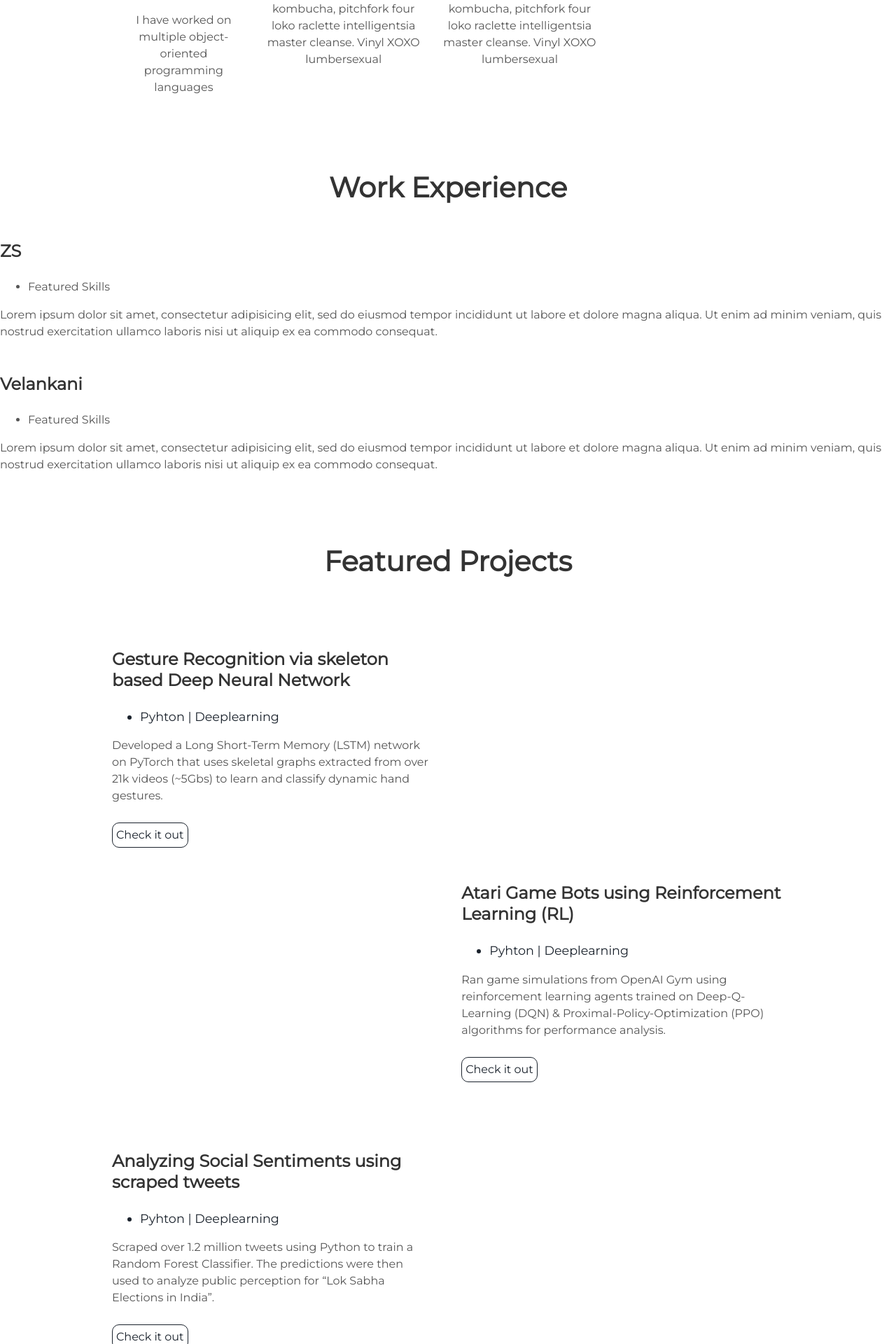
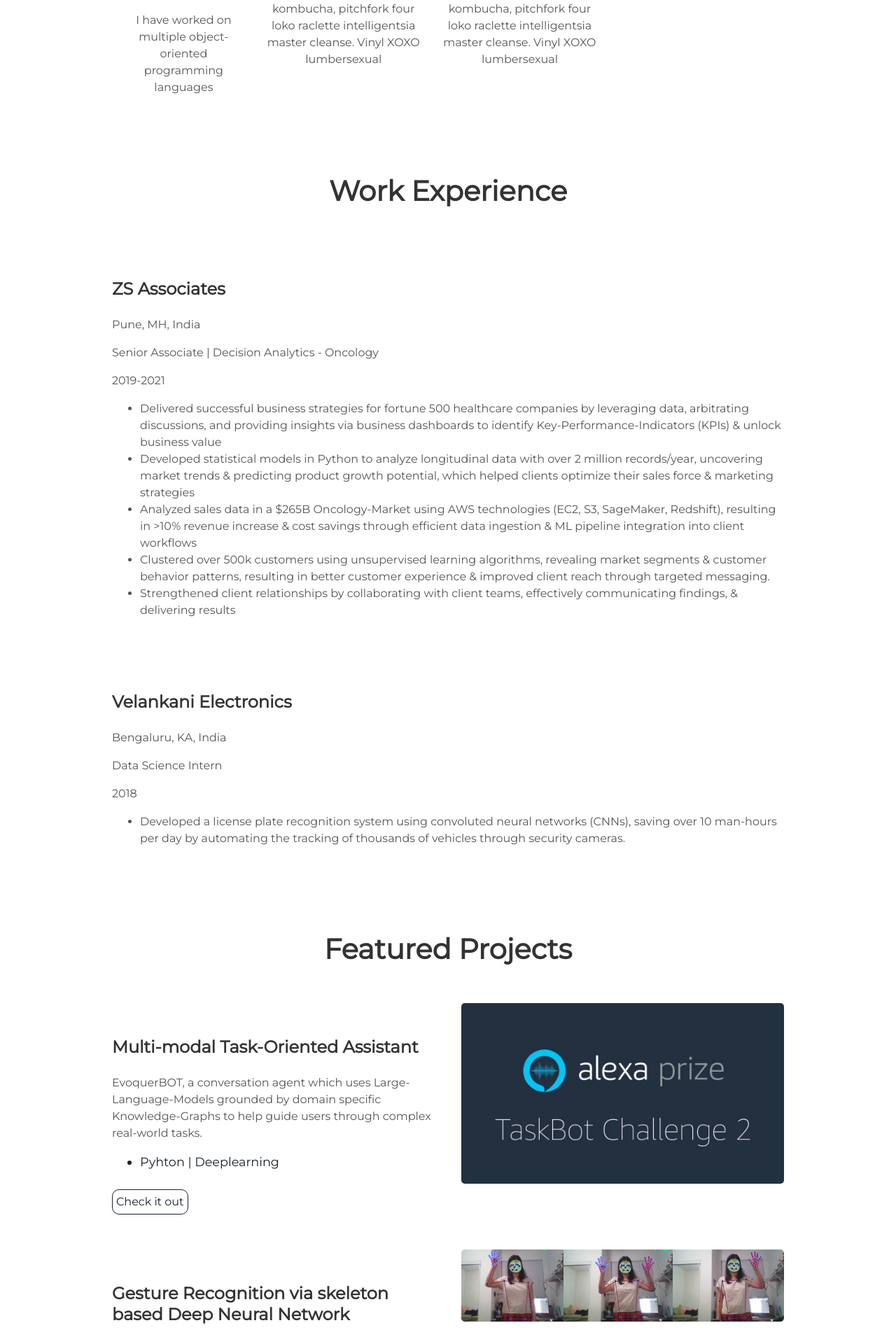
Before and after one commit to rishabhbhatt009/rishabhbhatt009.github.io, a Jekyll site: the page built from index.html, in a window 1280 px wide. Shown: the part 1549-3469 px from the top of the page at 70% size. Built offline with Jekyll 4.4.1, drawn with Linux system fonts in a browser that asks for light colours; some of the changed text lies outside the part shown.

Commit message:
made changes2

```diff
--- a/_includes/projects.html
+++ b/_includes/projects.html
@@ -3,53 +3,67 @@
 </div>
 
 <div class="user-projects">
-  <!-- <div class="images-right">
-    <img alt="mountains" src="{{ "/assets/img/mountains.jpg" | prepend: site.baseurl }}" />
-  </div> -->
+  <div class="images-right">
+    <img alt="alexa" src="{{ "/assets/img/amazon.jpg" | prepend: site.baseurl }}" />
+  </div>
   <div class="contents">
-    <h3> Gesture Recognition via skeleton based Deep Neural Network </h3>
+    <h3> Multi-modal Task-Oriented Assistant </h3>
+    <p>EvoquerBOT, a conversation agent which uses Large-Language-Models grounded by domain specific Knowledge-Graphs to help guide users through complex real-world tasks.</p>
     <ul>
       <li> Pyhton | Deeplearning </li>
     </ul>
-    <p>Developed a Long Short-Term Memory (LSTM) network on PyTorch that uses skeletal graphs extracted from over 21k videos (~5Gbs) to learn and classify dynamic hand gestures.</p>
+    <a class="project-link" href="https://www.amazon.science/alexa-prize/teams/evoquerbot-taskbot-challenge-2">Check it out</a>
+  </div>
+</div>
+
+<div class="user-projects">
+  <div class="images-right">
+    <img alt="alexa" src="{{ "/assets/img/Pre_Proc.png" | prepend: site.baseurl }}" />
+  </div>
+  <div class="contents">
+    <h3> Gesture Recognition via skeleton based Deep Neural Network </h3>
+    <p>Developed a Long Short-Term Memory (LSTM) network on PyTorch that uses skeletal graph data from over 21k videos (~5Gbs) to learn and classify dynamic hand gestures.</p>
+    <ul>
+      <li> Pyhton | Deeplearning </li>
+    </ul>
     <a class="project-link" href="#">Check it out</a>
   </div>
 </div>
 
 <div class="user-projects">
-  <!-- <div class="images-left">
-    <img alt="mountains" src="{{ "/assets/img/skate.jpg" | prepend: site.baseurl }}" />
-  </div> -->
+  <div class="images-left">
+    <img alt="mountains" src="{{ "/assets/img/lunar_lander.gif" | prepend: site.baseurl }}" />
+  </div>
   <div class="contents-right">
     <h3> Atari Game Bots using Reinforcement Learning (RL) </h3>
+    <p>Ran game simulations using reinforcement learning agents trained on Deep-Q-Learning (DQN) & Proximal-Policy-Optimization (PPO) algorithms, to analyze performance and improve game play.</p>
     <ul>
       <li> Pyhton | Deeplearning </li>
     </ul>
-    <p>Ran game simulations from OpenAI Gym using reinforcement learning agents trained on Deep-Q-Learning (DQN) & Proximal-Policy-Optimization (PPO) algorithms for performance analysis.</p>
     <a class="project-link" href="#">Check it out</a>
   </div>
 </div>
 
 
 <div class="user-projects">
-  <!-- <div class="images-left">
-    <img alt="mountains" src="{{ "/assets/img/skate.jpg" | prepend: site.baseurl }}" />
-  </div> -->
+  <div class="images-right">
+    <img alt="mountains" src="{{ "/assets/img/giphy.gif" | prepend: site.baseurl }}" />
+  </div>
   <div class="contents">
     <h3> Analyzing Social Sentiments using scraped tweets </h3>
+    <p>Scraped over 1.2 million tweets using Python to train a Random Forest Classifier, and used the predictions to analyze public perception for “Lok Sabha Elections in India”.</p>
     <ul>
       <li> Pyhton | Deeplearning </li>
     </ul>
-    <p>Scraped over 1.2 million tweets using Python to train a Random Forest Classifier. The predictions were then used to analyze public perception for “Lok Sabha Elections in India”.</p>
     <a class="project-link" href="#">Check it out</a>
   </div>
 </div>
 
 
 <div class="user-projects">
-  <!-- <div class="images-left">
-    <img alt="mountains" src="{{ "/assets/img/skate.jpg" | prepend: site.baseurl }}" />
-  </div> -->
+  <div class="images-right">
+    <img alt="mountains" src="{{ "/assets/img/human-pose-skeleton.jpg" | prepend: site.baseurl }}" />
+  </div>
   <div class="contents">
     <h3> 3D Human Skeleton for Augmented Reality  </h3>
     <ul>
@@ -64,12 +78,12 @@
   <!-- <div class="images-left">
     <img alt="mountains" src="{{ "/assets/img/skate.jpg" | prepend: site.baseurl }}" />
   </div> -->
-  <div class="contents-right">
+  <div class="contents-full">
     <h3> "Indian Sign Language Recognition System using Adaptable Segmentation & ML" - Rishabh Bhatt & Dr. Vishal Bharti </h3>
+    <p>Published: GRENZE International Journal of Engineering & Technology, 2020 Vol-6 Issue-1 (ISSN: 2395-5295), pages 27-36.</p>
     <ul>
       <li> Pyhton | Deeplearning </li>
     </ul>
-    <p>Published: GRENZE International Journal of Engineering & Technology, 2020 Vol-6 Issue-1 (ISSN: 2395-5295), pages 27-36.</p>
     <a class="project-link" href="#">Check it out</a>
   </div>
 </div>
@@ -78,12 +92,12 @@
   <!-- <div class="images-left">
     <img alt="mountains" src="{{ "/assets/img/skate.jpg" | prepend: site.baseurl }}" />
   </div> -->
-  <div class="contents">
+  <div class="contents-full">
     <h3> “Cyberbullying & the need to reform cyber laws in India: The Venus Fly Trap Analogy” - Rishabh Bhatt </h3>
+    <p> Published: OIIRJ Volume-09, July 2019 Special Issue (ISSN: 2249-9598), pages 289-297. </p>
     <ul>
       <li> Pyhton | Deeplearning </li>
     </ul>
-    <p> Published: OIIRJ Volume-09, July 2019 Special Issue (ISSN: 2249-9598), pages 289-297. </p>
     <a class="project-link" href="#">Check it out</a>
   </div>
 </div>
--- a/_includes/projects2.html
+++ b/_includes/projects2.html
@@ -4,20 +4,28 @@
 
 <div class="user-projects2">
   <div class="contents2">
-    <h3> ZS </h3>
+    <h3>ZS Associates</h3>
+    <p>Pune, MH, India</p>
+    <p>Senior Associate | Decision Analytics - Oncology</p>
+    <p>2019-2021</p>
     <ul>
-      <li> Featured Skills</li>
+      <li>Delivered successful business strategies for fortune 500 healthcare companies by leveraging data, arbitrating discussions, and providing insights via business dashboards to identify Key-Performance-Indicators (KPIs) & unlock business value</li>
+      <li>Developed statistical models in Python to analyze longitudinal data with over 2 million records/year, uncovering market trends & predicting product growth potential, which helped clients optimize their sales force & marketing strategies</li>
+      <li>Analyzed sales data in a $265B Oncology-Market using AWS technologies (EC2, S3, SageMaker, Redshift), resulting in >10% revenue increase & cost savings through efficient data ingestion & ML pipeline integration into client workflows</li>
+      <li>Clustered over 500k customers using unsupervised learning algorithms, revealing market segments & customer behavior patterns, resulting in better customer experience & improved client reach through targeted messaging.</li>
+      <li>Strengthened client relationships by collaborating with client teams, effectively communicating findings, & delivering results</li>
     </ul>
-    <p>Lorem ipsum dolor sit amet, consectetur adipisicing elit, sed do eiusmod tempor incididunt ut labore et dolore magna aliqua. Ut enim ad minim veniam, quis nostrud exercitation ullamco laboris nisi ut aliquip ex ea commodo consequat.</p>
   </div>
 </div>
 
 <div class="user-projects2">
   <div class="contents2">
-    <h3> Velankani </h3>
+    <h3>Velankani Electronics</h3>
+    <p>Bengaluru, KA, India</p>
+    <p>Data Science Intern</p>
+    <p>2018</p>
     <ul>
-      <li> Featured Skills</li>
+      <li>Developed a license plate recognition system using convoluted neural networks (CNNs), saving over 10 man-hours per day by automating the tracking of thousands of vehicles through security cameras.</li>
     </ul>
-    <p>Lorem ipsum dolor sit amet, consectetur adipisicing elit, sed do eiusmod tempor incididunt ut labore et dolore magna aliqua. Ut enim ad minim veniam, quis nostrud exercitation ullamco laboris nisi ut aliquip ex ea commodo consequat.</p>
   </div>
 </div>
--- a/src/styles/_projects.scss
+++ b/src/styles/_projects.scss
@@ -2,7 +2,7 @@
   display: flex;
   flex-direction: column;
   justify-content: space-between;
-  width: 90%;
+  width: 9990%;
   max-width: 960px;
   margin: 0 auto;
   @media only screen and (min-width: $cut) {
--- a/src/styles/_projects2.scss
+++ b/src/styles/_projects2.scss
@@ -32,6 +32,6 @@
 .contents2 {
   @media only screen and (min-width: $cut) {
     margin-left: 0;
-    width: 48%;
+    width: 100%;
   }
 }
```
Also changed, not shown: assets/css/main.css, assets/img/Pre_Proc.png (added), assets/img/amazon.jpg (added), assets/img/giphy.gif (added), assets/img/human-pose-skeleton.jpg (added), assets/img/lunar_lander.gif (added).
